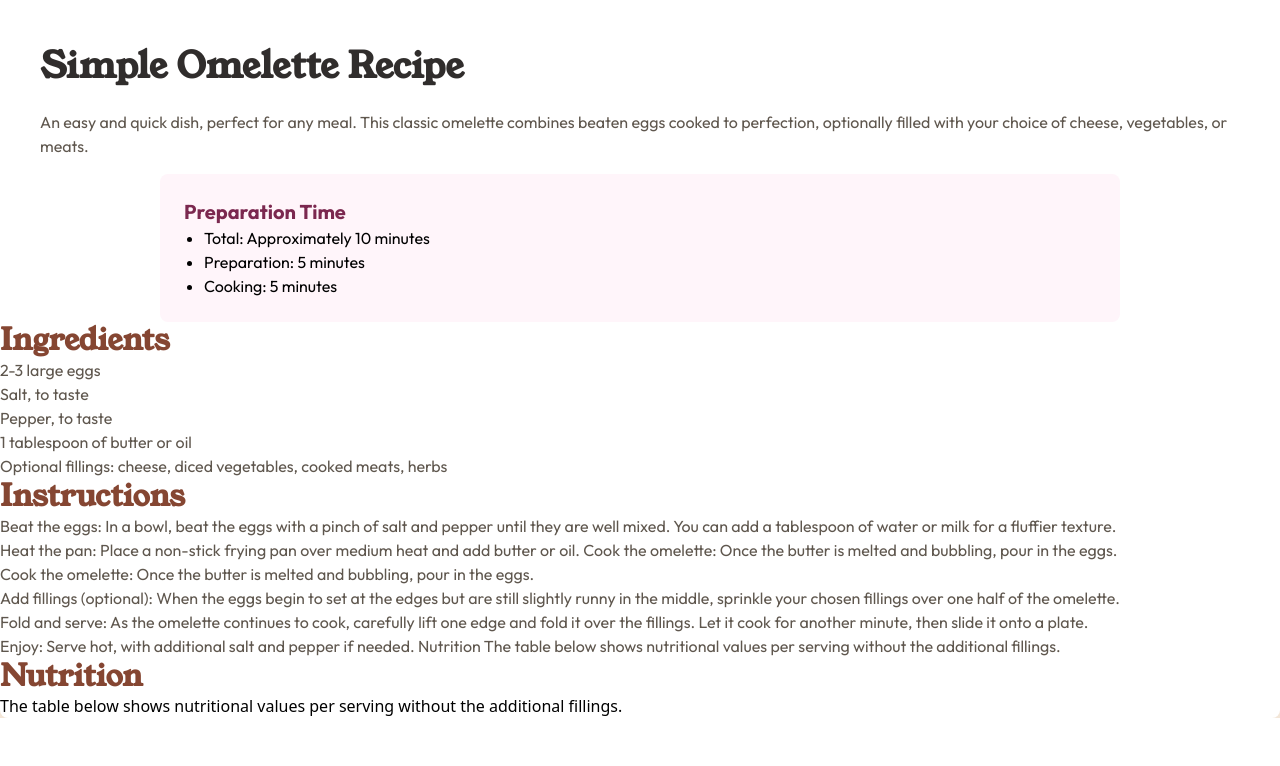
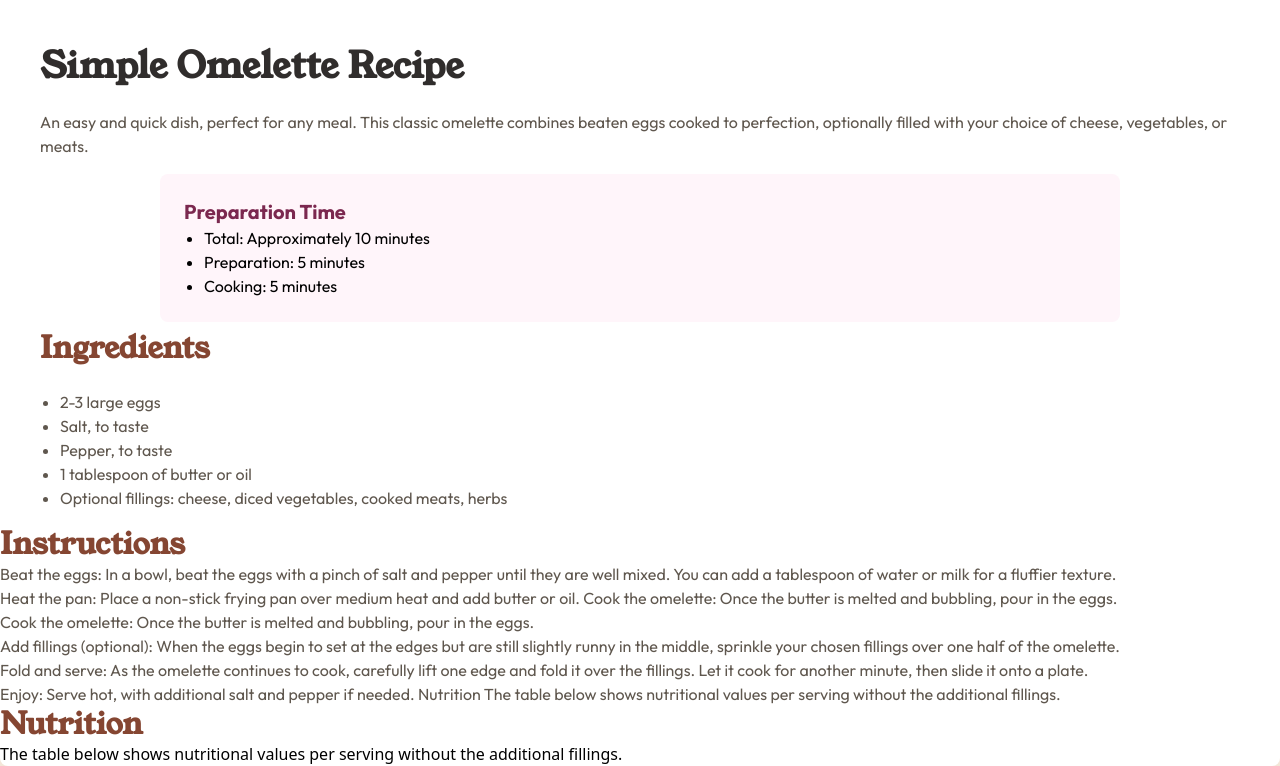
Before and after one commit to lavollmer/recipe-page, a React (Vite) app: page / in a window 1280 px wide. Shown: the part 591-1357 px from the top of the page. Before the commit the page ends 1309 px from the top, so only its background shows below. Built offline with nearby package versions, Linux system fonts and the light colour scheme.

Commit message:
formatting ingredients section

```diff
--- a/src/App.jsx
+++ b/src/App.jsx
@@ -32,19 +32,22 @@ function App() {
               </ul>
             </div>
           </div>
-          <div>
-            <h2 className="text-nutmeg font-young-serif font-bold text-3xl">
-              Ingredients{" "}
+          <div className="container mx-auto">
+            <h2 className="text-nutmeg font-young-serif font-bold text-3xl pt-2 pb-4 pl-10">
+              Ingredients
             </h2>
-            <ul className="text-wenge-brown font-outfit">
+            <div className="pt-2 pb-4 pl-10 pr-10">
+              <ul className="text-wenge-brown font-outfit list-disc pl-5">
                 <li>2-3 large eggs</li>
                 <li>Salt, to taste</li>
                 <li>Pepper, to taste</li>
                 <li>1 tablespoon of butter or oil</li>
                 <li>
-                Optional fillings: cheese, diced vegetables, cooked meats, herbs
+                  Optional fillings: cheese, diced vegetables, cooked meats,
+                  herbs
                 </li>
               </ul>
+            </div>
           </div>
           <div>
             <h2 className="text-nutmeg font-young-serif font-bold text-3xl">
```
Lines whose indentation alone changed are shown as unchanged.
